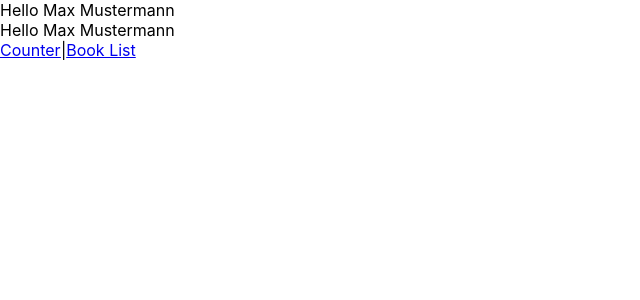
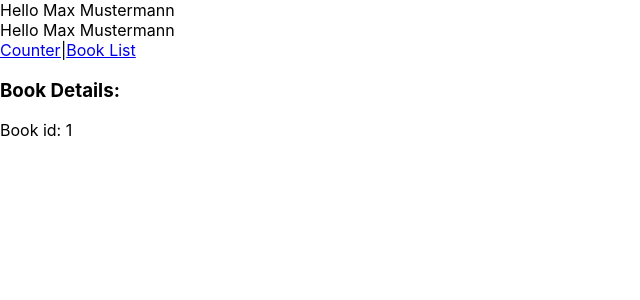
Before and after one commit to workshops-de/reactjs-workshop, a React (Create React App) app: page /books/1 in a window 1280 px wide. Shown: the top 300 px of the page, without its empty margins (0-640 px from the left). Built offline with nearby package versions, Linux system fonts and the light colour scheme.

Commit message:
Exercise 13 done

```diff
--- a/src/App.js
+++ b/src/App.js
@@ -4,6 +4,7 @@ import NameRaw from './components/NameRaw';
 import Name from './components/Name';
 import Counter from './components/Counter';
 import BookList from './containers/BookList';
+import BookDetail from './components/BookDetail';
 
 class App extends Component {
   render() {
@@ -18,6 +19,7 @@ class App extends Component {
         </nav>
         <Route exact path="/counter" render={() => <Counter initialValue={10} />} />
         <Route exact path="/book-list" component={BookList} />
+        <Route path="/books/:id" component={BookDetail} />
       </div>
     );
   }
--- /dev/null
+++ b/src/components/BookDetail.js
@@ -0,0 +1,12 @@
+import React, { Fragment } from 'react';
+
+const BookDetail = ({ match }) => {
+  return (
+    <Fragment>
+      <h3>Book Details:</h3>
+      <div>Book id: {match.params.id}</div>
+    </Fragment>
+  );
+}
+
+export default BookDetail;
```
